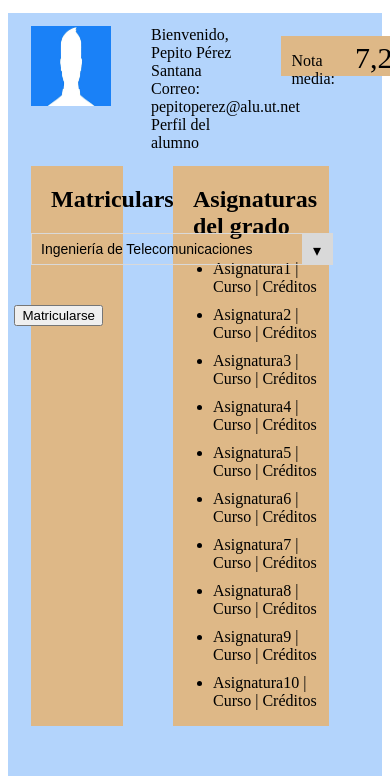
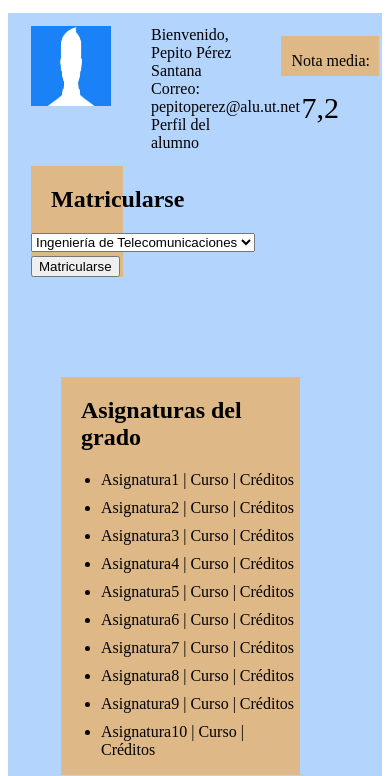
Before and after one commit to albertosocas/version1, a website built with Parcel: page alumnoNoMatriculado.html in a window 390 px wide. Shown: the part 95-871 px from the top of the page. Built offline with nearby package versions, Linux system fonts and the light colour scheme.

Commit message:
Responsives terminados

```diff
--- a/alumnoNoMatriculado.html
+++ b/alumnoNoMatriculado.html
@@ -63,9 +63,9 @@
 
           <option value="3">Ingeniería Electrónica</option>
 
-          <option value="3">Matemáticas</option>
+          <option value="4">Matemáticas</option>
 
-          <option value="3">Física</option>
+          <option value="5">Física</option>
 
         </select>
       </div>
--- a/css/alumnoNoMatriculado.css
+++ b/css/alumnoNoMatriculado.css
@@ -55,7 +55,8 @@
 
 #botonmatricularse {
   margin-right: 20px;
-  float: right;
+  margin-top: 5%;
+  float: left;
 }
 
 #nombreGrado{
@@ -63,35 +64,3 @@
   margin: 50px;
   background-color: burlywood;
 }
-
-.Grados {
-  margin:20px auto 40px auto;
-  border:1px solid #d9d9d9;
-  height:30px;
-  overflow: hidden;
-  width: 300px;
-  position:relative;
-}
-select {
-  background: transparent;
-  border: none;
-  font-size: 14px;
-  height: 30px;
-  padding: 5px;
-  width: 300px;
-}
-select:focus{ outline: none;}
-
-.Grados::after{
-  content:"\025be";
-  display:table-cell;
-  padding-top:7px;
-  text-align:center;
-  width:30px;
-  height:30px;
-  background-color:#d9d9d9;
-  position:absolute;
-  top:0;
-  right:0px;
-  pointer-events: none;
-}
--- a/css/grados.css
+++ b/css/grados.css
@@ -1,5 +1,5 @@
 #titulogrados{
-  margin-left: 20px;
+  margin-left: 50px;
 }
 
 .listaGrados, .listaAsignaturas{
@@ -9,6 +9,7 @@
   height: auto;
   display: flex;
   background-color: #a4fadb;
+  padding-bottom: 20px;
 }
 
 .fotoGrado, .fotoAsignatura{
--- a/css/profesor.css
+++ b/css/profesor.css
@@ -10,7 +10,7 @@
 #datosprofesor{
   margin-top: 10px;
   list-style-type: none;
-  width: 20%;
+  width: 100%;
 }
 
 #asignaturaLista{
--- a/css/responsiveAlumnoMatriculado.css
+++ b/css/responsiveAlumnoMatriculado.css
@@ -15,5 +15,27 @@
 }
 
 @media screen and (max-width: 40em){
+  #nota {
+    display: none;
+    width: 0%;
+    flex-direction: column;
+  }
 
+  #datosalumno {
+    width: 100%;
+  }
+
+  #cajasecundariaalumnos{
+    display: flex;
+    flex-direction: column;
+
+  }
+  #nombreGrado{
+    width: 90%;
+  }
+
+  #horario{
+    width: 90%;
+    height: 400px;
+  }
 }
--- a/css/responsiveAlumnoNoMatriculado.css
+++ b/css/responsiveAlumnoNoMatriculado.css
@@ -14,5 +14,26 @@
 }
 
 @media screen and (max-width: 40em){
+  #nota {
+    display: none;
+    width: 0%;
+    flex-direction: column;
+  }
 
+  #datosalumno {
+    width: 100%;
+  }
+
+  #cajasecundariaalumnos{
+    display: flex;
+    flex-direction: column;
+  }
+
+  #matricularse{
+    margin-left: 50px;
+    width: 80%;
+  }
+  #nombreGrado{;
+    width: 80%;
+  }
 }
--- a/css/responsiveProfesor.css
+++ b/css/responsiveProfesor.css
@@ -1,4 +1,5 @@
 @media screen and (min-width:640px) and (max-width:900px){
+
  #cajasecundariaalumnos{
    display: flex;
    flex-direction: column;
@@ -14,5 +15,16 @@
 }
 
 @media screen and (max-width: 40em){
-
+  #cajasecundariaalumnos{
+    display: flex;
+    flex-direction: column;
+  }
+  #asignaturaLista{
+    width: 90%;
+    height: 150px;
+  }
+  #listaalumnos{
+    width: 90%;
+    height: auto;
+  }
 }
```
Also changed, not shown: asignaturasgrado.html (+4 -4 lines), css/responsiveAsignatura.css (+28 -0 lines), css/responsiveGrados.css (+22 -0 lines), css/responsiveLogin.css (+12 -1 lines), grados.html (+4 -4 lines).
